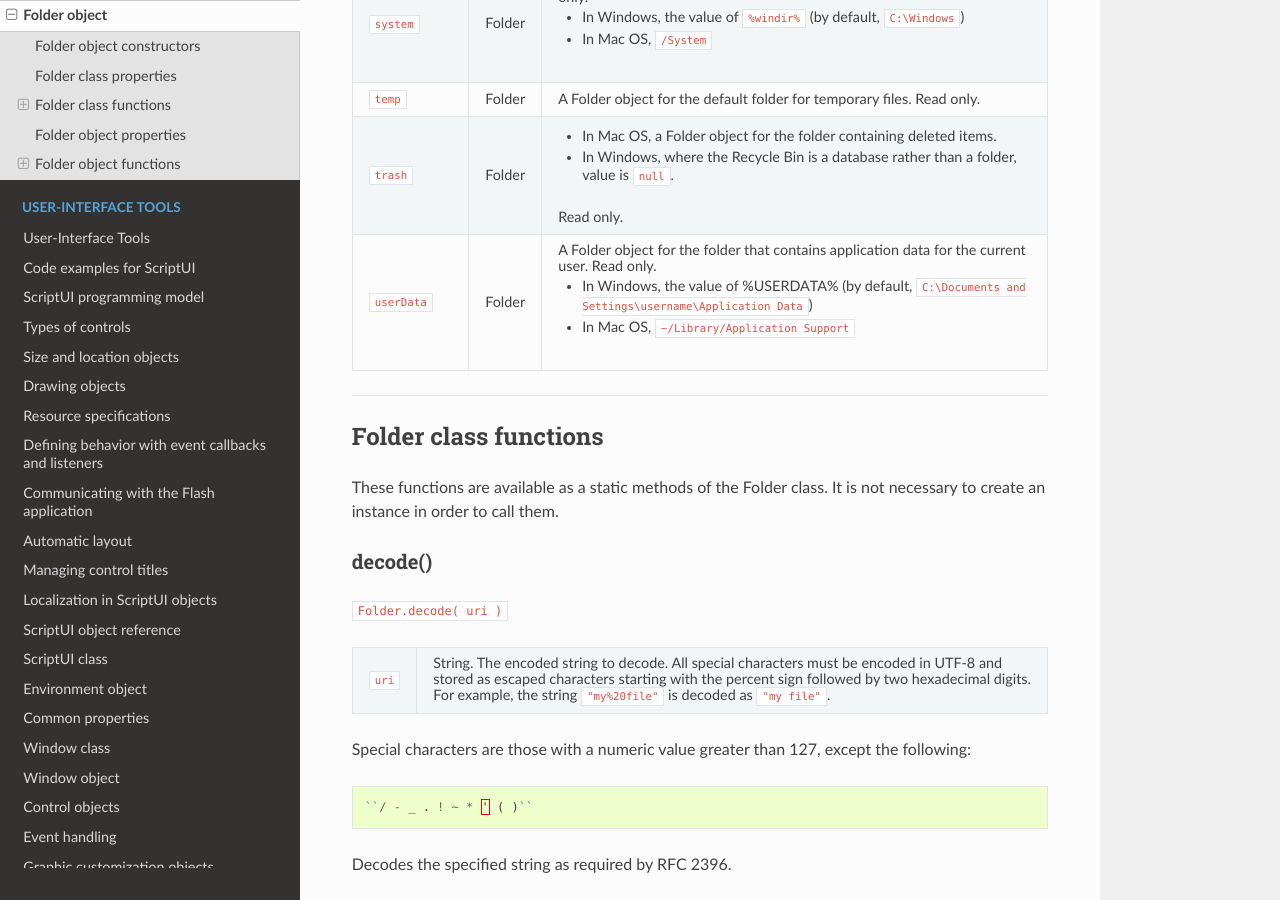
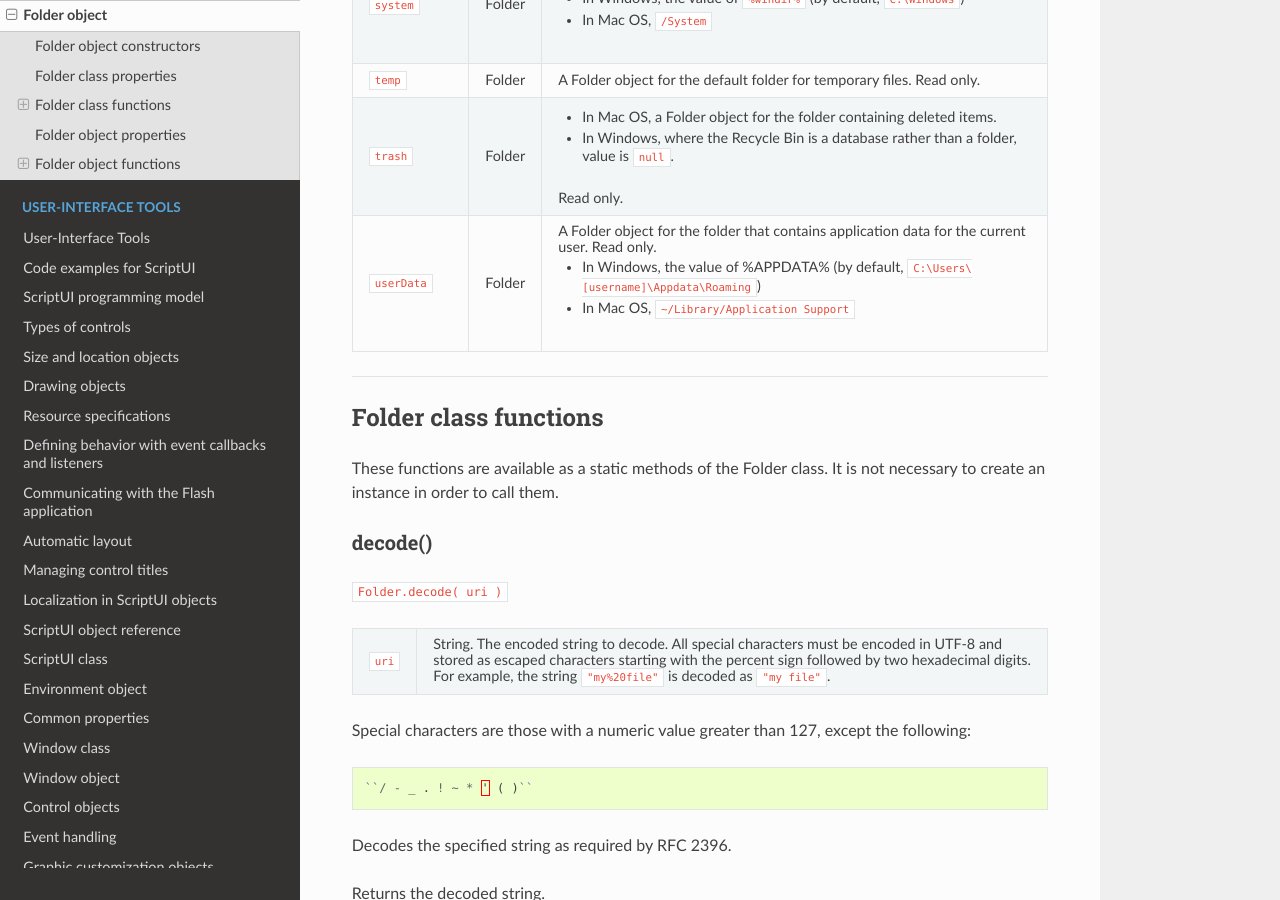
Before and after one commit to docsforadobe/javascript-tools-guide, a Sphinx documentation site: the page built from docs/file-system-access/folder-object.rst, in a window 1280 px wide and 900 px high, scrolled down 1756 px. Built offline with Sphinx 7.4.7 and the Read the Docs theme 2.0.0, drawn with Linux system fonts in a browser that asks for light colours; some of the changed text lies outside the part shown.

Commit message:
Fix windows Folder.appData and Folder.userData paths

```diff
--- a/docs/file-system-access/folder-object.rst
+++ b/docs/file-system-access/folder-object.rst
@@ -47,8 +47,7 @@
 ``appData``     Folder  A Folder object for the folder that contains application data for all users. Read
                         only.
 
-                        - In Windows, the value of ``%APPDATA%`` (by default, ``C:\Documents and
-                          Settings\All Users\Application Data``)
+                        - In Windows, the value of ``%PROGRAMDATA%`` (by default, ``C:\ProgramData``)
                         - In Mac OS, ``/Library/Application Support``
 
 ``appPackage``  String  The Folder object for the folder that contains the bundle of the
@@ -94,8 +93,7 @@
 ``userData``    Folder  A Folder object for the folder that contains application data for the current
                         user. Read only.
 
-                        - In Windows, the value of %USERDATA% (by default, ``C:\Documents and
-                          Settings\username\Application Data``)
+                        - In Windows, the value of %APPDATA% (by default, ``C:\Users\[username]\Appdata\Roaming``)
                         - In Mac OS, ``~/Library/Application Support``
 =============== ======= =========================================================================================
 
```
